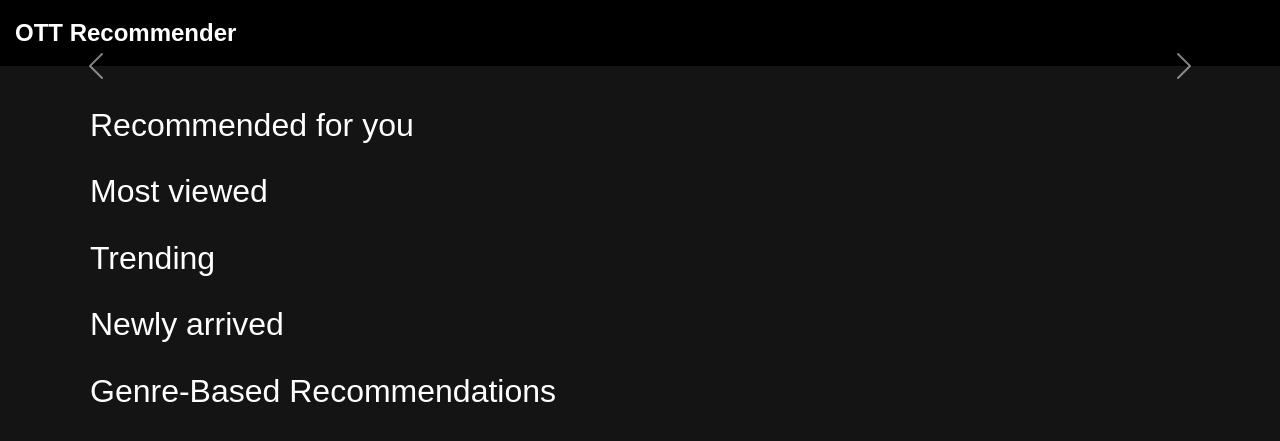
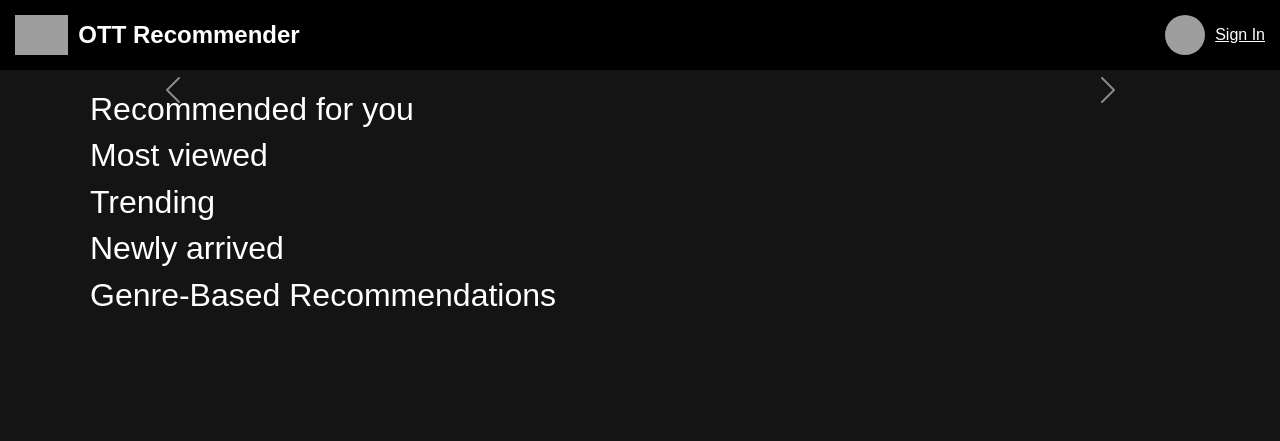
Before and after one commit to Anshuman-cs50/Hybrid-Recommendation-System, a Flask app: template templates/index.html in a window 1280 px wide. Shown: the top 441 px of the page. Run offline with Flask 3, Linux system fonts and the light colour scheme; the template is opened without the code that fills it, so the values that code supplies are empty; grey boxes are pictures that could not be loaded.

Commit message:
added template.html and made the index.html jinja2 compatible

```diff
--- a/templates/index.html
+++ b/templates/index.html
@@ -1,56 +1,8 @@
-<!DOCTYPE html>
-<html lang="en">
-<head>
-    <meta charset="UTF-8">
-    <meta name="viewport" content="width=device-width, initial-scale=1.0">
-    <title>OTT Recommendation System</title>
-    <link rel="stylesheet" href="https://cdnjs.cloudflare.com/ajax/libs/font-awesome/6.0.0/css/all.min.css">
-    <link rel="stylesheet" href="https://cdn.jsdelivr.net/npm/bootstrap@5.3.0/dist/css/bootstrap.min.css">
-    <style>
-        body {
-            font-family: Arial, sans-serif;
-            background-color: #141414;
-            color: white;
-            margin: 0;
-            padding: 0;
-        }
-        .navbar {
-            display: flex;
-            justify-content: space-between;
-            padding: 15px;
-            background-color: black;
-        }
-        .logo {
-            font-size: 24px;
-            font-weight: bold;
-        }
-        .container {
-            padding: 20px;
-        }
-        .movies {
-            display: flex;
-            flex-wrap: wrap;
-            gap: 10px;
-        }
-        .movie {
-            width: 150px;
-            height: 220px;
-            background-color: #222;
-            display: flex;
-            justify-content: center;
-            align-items: center;
-            border-radius: 10px;
-        }
-        h2 {
-            margin-top: 20px;
-        }
-    </style>
-</head>
-<body>
-    <div class="navbar">
-        <div class="logo">OTT Recommender</div>
-    </div>
+{% extends "template.html" %}
 
+{% block title %}Home - OTT Recommender{% endblock %}
+
+{% block content %}
     <div id="carouselExampleIndicators" class="carousel slide" data-bs-ride="carousel">
         <div class="carousel-indicators">
             {% for image in carousel_images %}
@@ -74,7 +26,6 @@
         </button>
     </div>
 
-    <div class="container">
     <h2>Recommended for you</h2>
     <div class="movies" id="user-recommendations">
         {% for movie in user_recommendations %}
@@ -114,8 +65,4 @@
             </div>
         {% endfor %}
     </div>
-    </div>
-
-    <script src="https://cdn.jsdelivr.net/npm/bootstrap@5.3.0/dist/js/bootstrap.bundle.min.js"></script>
-</body>
-</html>
+{% endblock %}
--- /dev/null
+++ b/templates/template.html
@@ -0,0 +1,73 @@
+<!DOCTYPE html>
+<html lang="en">
+<head>
+    <meta charset="UTF-8">
+    <meta name="viewport" content="width=device-width, initial-scale=1.0">
+    <title>{% block title %}OTT Platform{% endblock %}</title>
+    <link rel="stylesheet" href="https://cdnjs.cloudflare.com/ajax/libs/font-awesome/6.0.0/css/all.min.css">
+    <link rel="stylesheet" href="https://cdn.jsdelivr.net/npm/bootstrap@5.3.0/dist/css/bootstrap.min.css">
+    <style>
+        body {
+            font-family: Arial, sans-serif;
+            background-color: #141414;
+            color: white;
+            margin: 0;
+            padding: 0;
+        }
+        .navbar {
+            display: flex;
+            justify-content: space-between;
+            align-items: center;
+            padding: 15px;
+            background-color: black;
+        }
+        .logo {
+            display: flex;
+            align-items: center;
+            font-size: 24px;
+            font-weight: bold;
+        }
+        .logo img {
+            height: 40px;
+            margin-right: 10px;
+        }
+        .user-profile {
+            display: flex;
+            align-items: center;
+            gap: 10px;
+        }
+        .user-profile img {
+            width: 40px;
+            height: 40px;
+            border-radius: 50%;
+        }
+        .container {
+            padding: 20px;
+        }
+    </style>
+
+    {% block script %}
+
+    <script src="https://cdn.jsdelivr.net/npm/bootstrap@5.3.0/dist/js/bootstrap.bundle.min.js"></script>
+
+    {% endblock %}
+
+</head>
+<body>
+    <div class="navbar">
+        <div class="logo">
+            <img src="{{ url_for('static', filename='logo.png') }}" alt="Logo"> OTT Recommender
+        </div>
+        <div class="user-profile">
+            <img src="{{ url_for('static', filename='unknown-user.png') }}" alt="User Profile">
+            <a href="#" class="text-white">Sign In</a>
+        </div>
+    </div>
+
+    <div class="container">
+        {% block content %}{% endblock %}
+    </div>
+
+
+</body>
+</html>
```
Also changed, not shown: templates/movie.html (added). Lines whose indentation alone changed are shown as unchanged.
